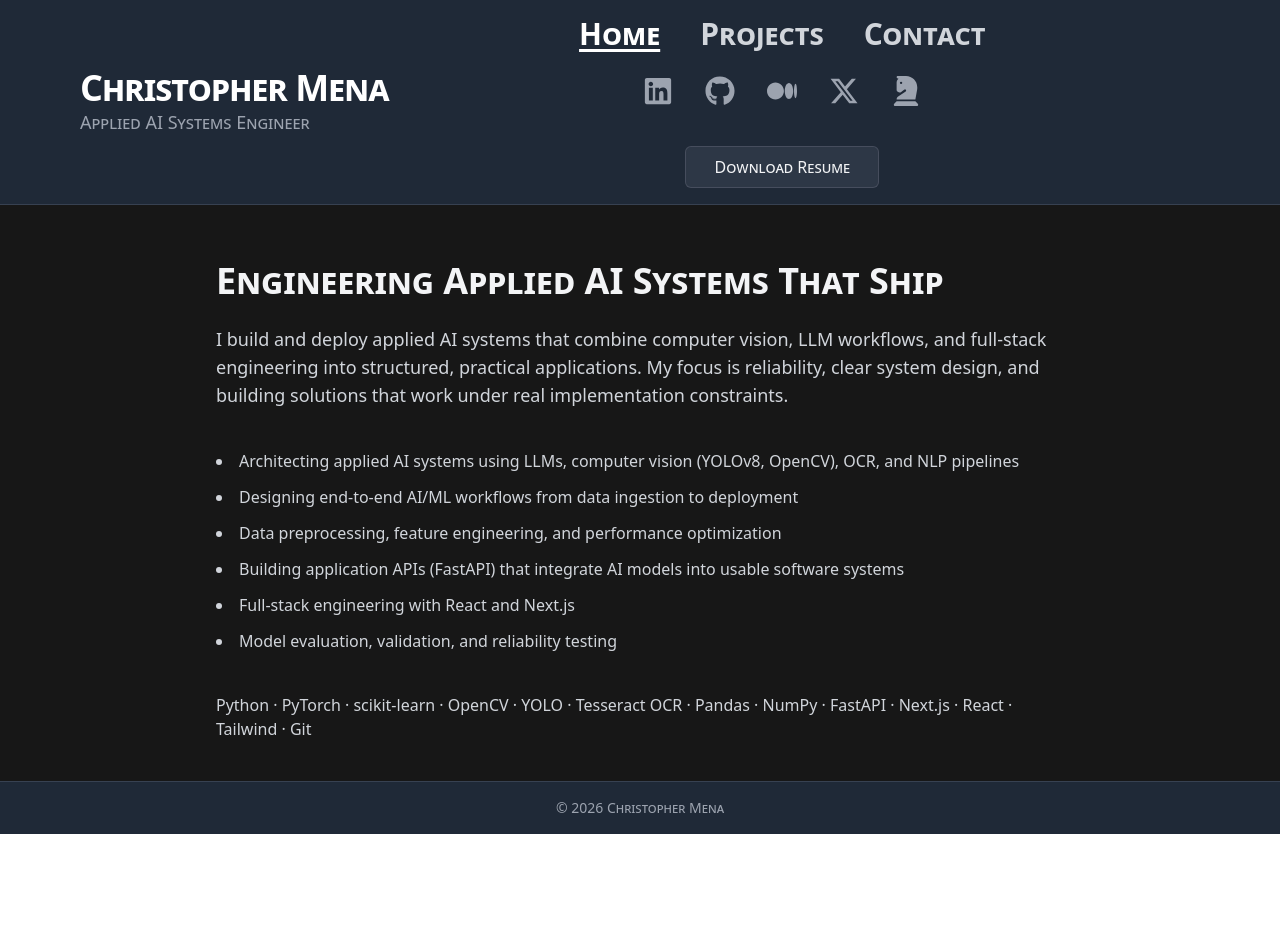
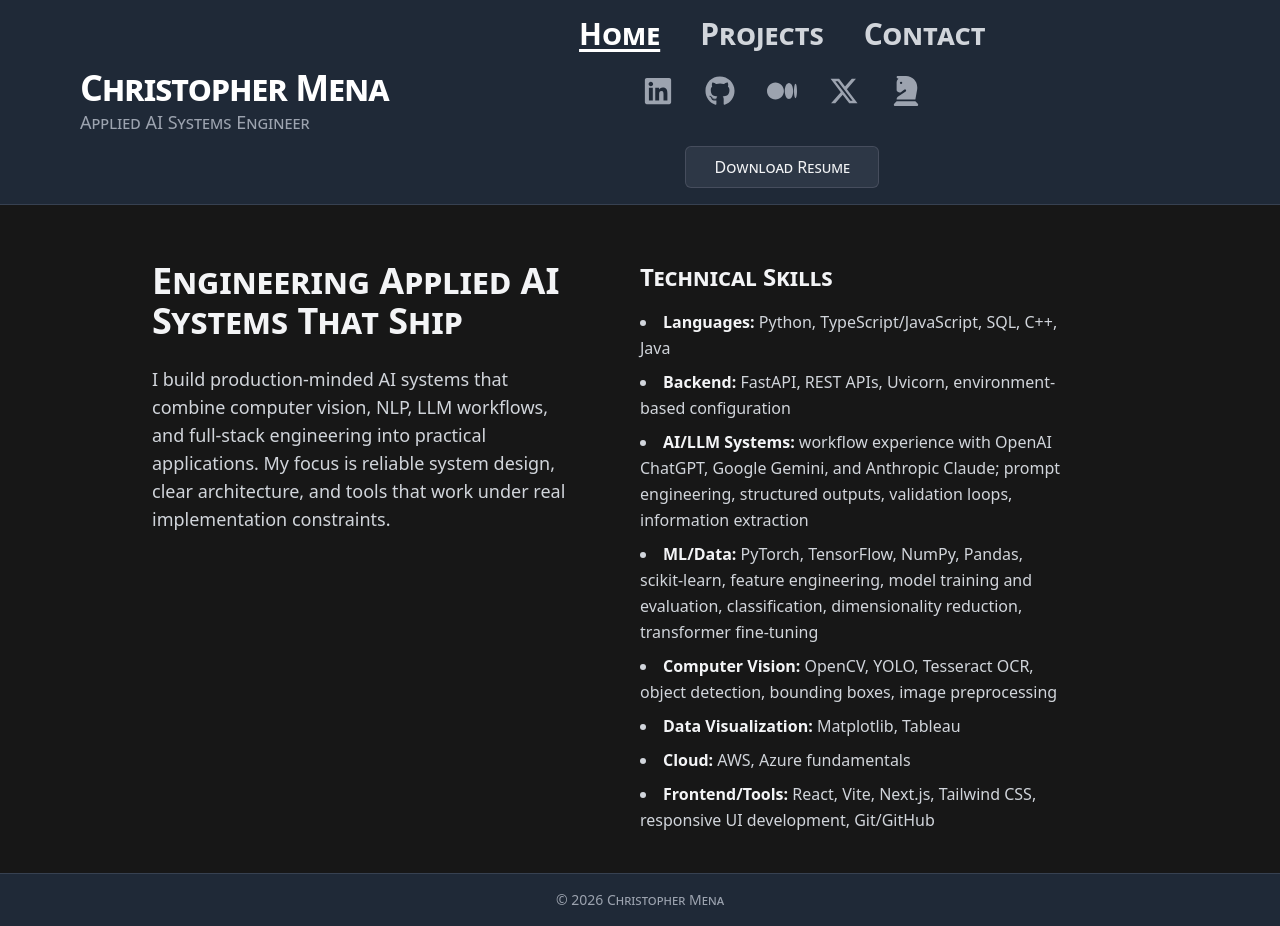
Before and after one commit to ChrisDevAI/portfolio-website, a Next.js app: page / in a window 1280 px wide. Before the commit the page ends 834 px from the top, so only its background shows below. Built offline with nearby package versions, Linux system fonts and the light colour scheme.

Commit message:
Update homepage layout and homepage copy

```diff
--- a/pages/index.js
+++ b/pages/index.js
@@ -2,42 +2,59 @@
 
 export default function Home() {
   return (
-    <section className="pt-4 px-6 max-w-4xl mx-auto space-y-10">
+    <section className="pt-4 px-6 max-w-7xl mx-auto">
+      <div className="grid md:grid-cols-[1fr_1fr] gap-10 md:gap-16 items-start ml-0 md:ml-[-4rem]">
         <div>
           <h1 className="text-3xl md:text-4xl font-semibold text-gray-100 mb-6 max-w-3xl leading-tight">
             Engineering Applied AI Systems That Ship
           </h1>
 
-        <p className="body-text text-base md:text-lg text-gray-300 leading-relaxed">
-          I build and deploy applied AI systems that combine computer vision, LLM workflows, and
-          full-stack engineering into structured, practical applications. My focus is reliability,
-          clear system design, and building solutions that work under real implementation
-          constraints.
+          <p className="body-text text-base md:text-lg text-gray-300 leading-relaxed max-w-xl">
+            I build production-minded AI systems that combine computer vision, NLP, LLM workflows,
+            and full-stack engineering into practical applications. My focus is reliable system
+            design, clear architecture, and tools that work under real implementation constraints.
           </p>
         </div>
 
         <div>
-        <ul className="body-text list-disc list-inside space-y-3 text-gray-300">
+          <h2 className="text-xl md:text-2xl font-semibold text-gray-100 mb-4">Technical Skills</h2>
+
+          <ul className="body-text list-disc list-inside space-y-2 text-gray-300 leading-relaxed">
             <li>
-            Architecting applied AI systems using LLMs, computer vision (YOLOv8, OpenCV), OCR, and
-            NLP pipelines
+              <span className="font-semibold text-gray-100">Languages:</span> Python,
+              TypeScript/JavaScript, SQL, C++, Java
             </li>
-          <li>Designing end-to-end AI/ML workflows from data ingestion to deployment</li>
-          <li>Data preprocessing, feature engineering, and performance optimization</li>
             <li>
-            Building application APIs (FastAPI) that integrate AI models into usable software
-            systems
+              <span className="font-semibold text-gray-100">Backend:</span> FastAPI, REST APIs,
+              Uvicorn, environment-based configuration
             </li>
-          <li>Full-stack engineering with React and Next.js</li>
-          <li>Model evaluation, validation, and reliability testing</li>
+            <li>
+              <span className="font-semibold text-gray-100">AI/LLM Systems:</span> workflow
+              experience with OpenAI ChatGPT, Google Gemini, and Anthropic Claude; prompt
+              engineering, structured outputs, validation loops, information extraction
+            </li>
+            <li>
+              <span className="font-semibold text-gray-100">ML/Data:</span> PyTorch, TensorFlow,
+              NumPy, Pandas, scikit-learn, feature engineering, model training and evaluation,
+              classification, dimensionality reduction, transformer fine-tuning
+            </li>
+            <li>
+              <span className="font-semibold text-gray-100">Computer Vision:</span> OpenCV, YOLO,
+              Tesseract OCR, object detection, bounding boxes, image preprocessing
+            </li>
+            <li>
+              <span className="font-semibold text-gray-100">Data Visualization:</span> Matplotlib,
+              Tableau
+            </li>
+            <li>
+              <span className="font-semibold text-gray-100">Cloud:</span> AWS, Azure fundamentals
+            </li>
+            <li>
+              <span className="font-semibold text-gray-100">Frontend/Tools:</span> React, Vite,
+              Next.js, Tailwind CSS, responsive UI development, Git/GitHub
+            </li>
           </ul>
         </div>
-
-      <div>
-        <p className="body-text text-gray-300 text-base">
-          Python · PyTorch · scikit-learn · OpenCV · YOLO · Tesseract OCR · Pandas · NumPy · FastAPI
-          · Next.js · React · Tailwind · Git
-        </p>
       </div>
     </section>
   );
```
Lines whose indentation alone changed are shown as unchanged.
